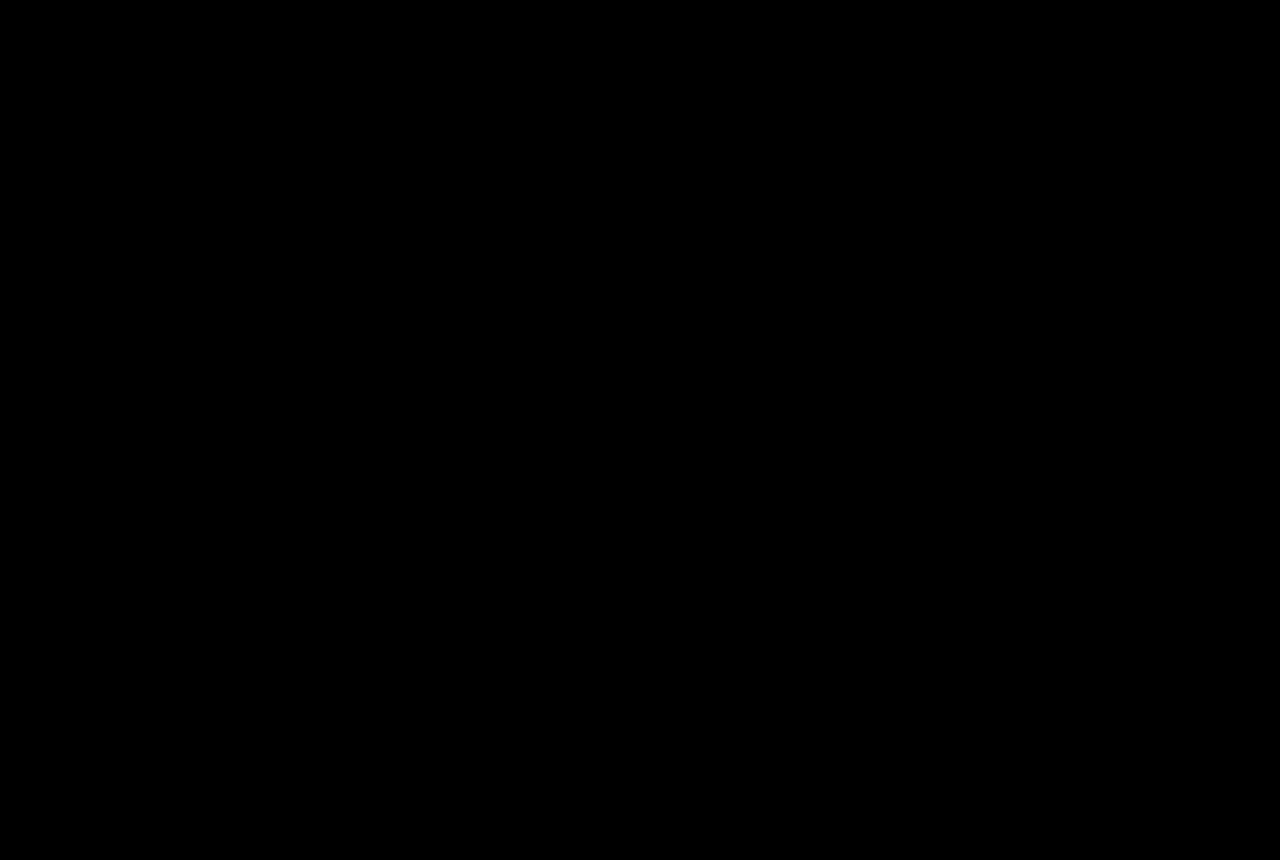
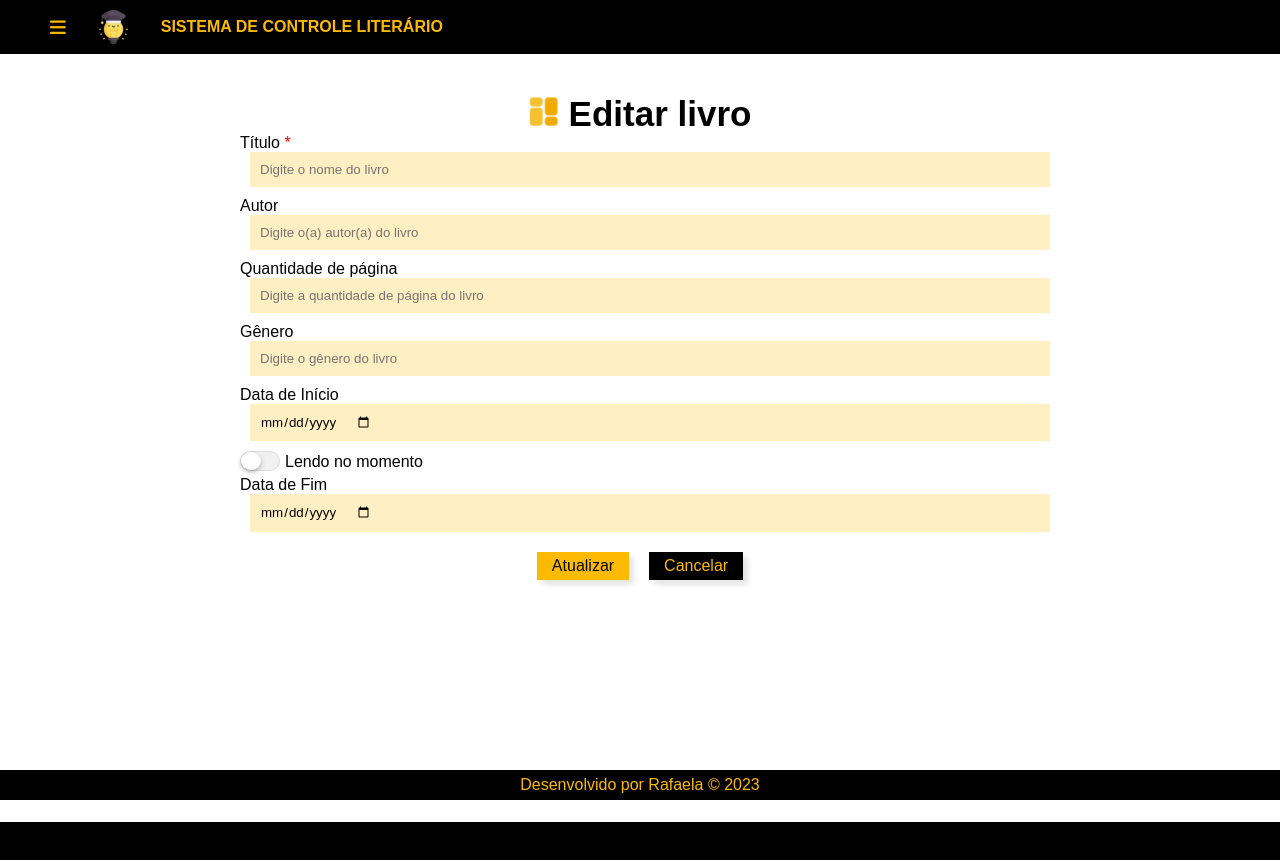
Before and after one commit to rafaelams17/scl-front, a Vue app: page /edit-book in a window 1280 px wide. Before the commit this address had no page. Shown: the top 860 px of the page. Before the commit the page ends 800 px from the top, so only its background shows below. Built offline with nearby package versions, Linux system fonts and the light colour scheme; a web font is replaced by a local one.

Commit message:
ajustante na dashboard

```diff
--- a/src/components/Feedback.vue
+++ b/src/components/Feedback.vue
@@ -66,7 +66,7 @@ function send() {
 }
 .container {
   text-align: center;
-  height: 78vh;
+  height: 100vh;
 }
 .container h1 {
   margin-top: 30px;
--- a/src/components/book/CreateBook.vue
+++ b/src/components/book/CreateBook.vue
@@ -188,7 +188,7 @@ function formatDate() {
 .container {
   margin: 0 auto;
   width: 100vh;
-  height: 65.8vh;
+  height: 100vh;
   margin-bottom: 5%;
 }
 .container h1 {
--- a/src/components/book/Dashboard.vue
+++ b/src/components/book/Dashboard.vue
@@ -15,7 +15,7 @@
     </div>
 
     <!-- Tabela para mostrar os dados -->
-    <div v-else>
+    <div v-else class="container-table">
       <span class="icon-add">
         <i class="fa-solid fa-circle-plus" @click="addBook()" title="Adicionar Livro"></i>
       </span>
@@ -56,7 +56,7 @@
             </td>
             <td>{{ book.data_fim }}</td>
             <td class="icon-acoes">
-              <a href="#" @click="editBook(book.id)" title="Editar"
+              <a href="#" @click="editBook()" title="Editar"
                 ><img src="../../assets/edit.svg" alt="Editar"
               /></a>
               <a href="#" @click="removeBook(id)" title="Remover"
@@ -72,7 +72,8 @@
 
 <script setup>
 import { useRouter } from "vue-router";
-// import api from "@/boot/axios";
+import api from "@/boot/axios";
+import { onMounted } from "vue";
 
 const isEmpty = false;
 const router = useRouter();
@@ -117,12 +118,21 @@ function addBook() {
 function updateStatus(id) {
   console.log("atualizar leituras!");
 }
-function editBook(id) {
-  console.log("Editar livro!", id);
+function editBook() {
+  router.push('/edit-book')
 }
 function removeBook(id) {
   console.log("Remover livro!");
 }
+
+async function buscarDados() {
+  const data = await api.get('/book'); // requisição para pegar todos os dados dos livros cadastrados
+  console.log(data);
+}
+
+onMounted(() => {
+  buscarDados();
+});
 </script>
 
 <style scoped>
@@ -151,14 +161,18 @@ function removeBook(id) {
 .icon-add i {
   cursor: pointer;
 }
+.container-table {
+  width: 1500px;
+}
 /* Estilo geral da tabela */
 .book-table {
-  width: 1600px;
+  width: 100%;
+  margin: 0 auto;
   border-collapse: collapse;
 }
 /* Estilizando o cabeçalho da tabela */
 .book-table th {
-  background-color: #fcba03;
+  background-color: #ffbc03be;
   color: #000;
   font-weight: bold;
   text-align: center;
@@ -166,7 +180,7 @@ function removeBook(id) {
 }
 /* Estilizando as linhas da tabela */
 .book-table td {
-  border: 1px solid #ccc;
+  border: 1px solid #fcba03be;
   padding: 10px;
   text-align: center;
 }
@@ -194,4 +208,9 @@ select {
   transition: 0.5s;
   background-color: #fbcd01;
 }
+/* @media (max-width: 1000px) {
+  .book-table {
+    display: column;
+  }
+} */
 </style>
--- a/src/components/book/EditBook.vue
+++ b/src/components/book/EditBook.vue
@@ -2,7 +2,9 @@
   <div class="container">
     <h1><img src="../../assets/dashboard.svg" alt="Dashboard" />{{ title }}</h1>
     <form class="form" @submit.prevent="registerBook()">
-      <label for="titulo">Título <span class="campo-obrigatorio">*</span></label>
+      <label for="titulo"
+        >Título <span class="campo-obrigatorio">*</span></label
+      >
       <input
         type="text"
         name="titulo"
@@ -11,7 +13,7 @@
         v-model="form.titulo"
       />
 
-      <label for="autor">Autor <span class="campo-obrigatorio">*</span></label>
+      <label for="autor">Autor</label>
       <input
         type="text"
         name="autor"
@@ -20,7 +22,7 @@
         v-model="form.autor"
       />
 
-      <label for="quantPage">Quantidade de página <span class="campo-obrigatorio">*</span></label>
+      <label for="quantPage">Quantidade de página</label>
       <input
         type="number"
         name="quantPage"
@@ -29,7 +31,7 @@
         v-model="form.quantPage"
       />
 
-      <label for="genero">Gênero <span class="campo-obrigatorio">*</span></label>
+      <label for="genero">Gênero</label>
       <input
         type="text"
         name="genero"
@@ -38,7 +40,7 @@
         v-model="form.genero"
       />
 
-      <label for="data_inicio">Data de Início <span class="campo-obrigatorio">*</span></label>
+      <label for="data_inicio">Data de Início</label>
       <input
         type="date"
         name="data_inicio"
@@ -48,13 +50,19 @@
       />
 
       <div class="container-switch">
-        <input class="switch switch--shadow" type="checkbox" name="switch-shadow" id="switch-shadow" v-model="form.leitura_atual">
+        <input
+          class="switch switch--shadow"
+          type="checkbox"
+          name="switch-shadow"
+          id="switch-shadow"
+          v-model="form.leitura_atual"
+        />
         <label for="switch-shadow"></label>
         <p>Lendo no momento</p>
       </div>
 
       <div v-if="!form.leitura_atual">
-        <label for="data_fim">Data de Fim <span class="campo-obrigatorio">*</span></label>
+        <label for="data_fim">Data de Fim</label>
         <input
           type="date"
           name="data_fim"
@@ -104,16 +112,9 @@ const form = ref({
 async function registerBook() {
   try {
     // verificar se os campos estão vazios
-    if (
-      !form.value.titulo ||
-      !form.value.autor ||
-      !form.value.quantPage ||
-      !form.value.sinopse ||
-      !form.value.data_inicio ||
-      !form.value.genero
-    ) {
+    if (!form.value.titulo) {
       type.value = "error";
-      msg.value = "Preencha os campos corretamente!";
+      msg.value = "Campo de título é obrigatório!";
       setTimeout(() => (msg.value = ""), 2000);
     } else {
       const { data } = await api.get("/book");
@@ -166,7 +167,7 @@ function backToDashboard() {
 .container {
   margin: 0 auto;
   width: 100vh;
-  height: 70vh;
+  height: 80%;
   margin-bottom: 4%;
 }
 .container h1 {
@@ -242,7 +243,8 @@ function backToDashboard() {
   background-color: #dddddd;
   border-radius: 30px;
 }
-.switch--shadow + label::before, .switch--shadow + label::after {
+.switch--shadow + label::before,
+.switch--shadow + label::after {
   display: block;
   position: absolute;
   top: 1px;
--- a/src/router/index.js
+++ b/src/router/index.js
@@ -55,7 +55,7 @@ const router = createRouter({
           component: () => import('../components/book/CreateBook.vue'),
         },
         {
-          path: '/edit-book/:id',
+          path: '/edit-book',
           name: 'edit-book',
           component: () => import('../components/book/EditBook.vue'),
         },
```
